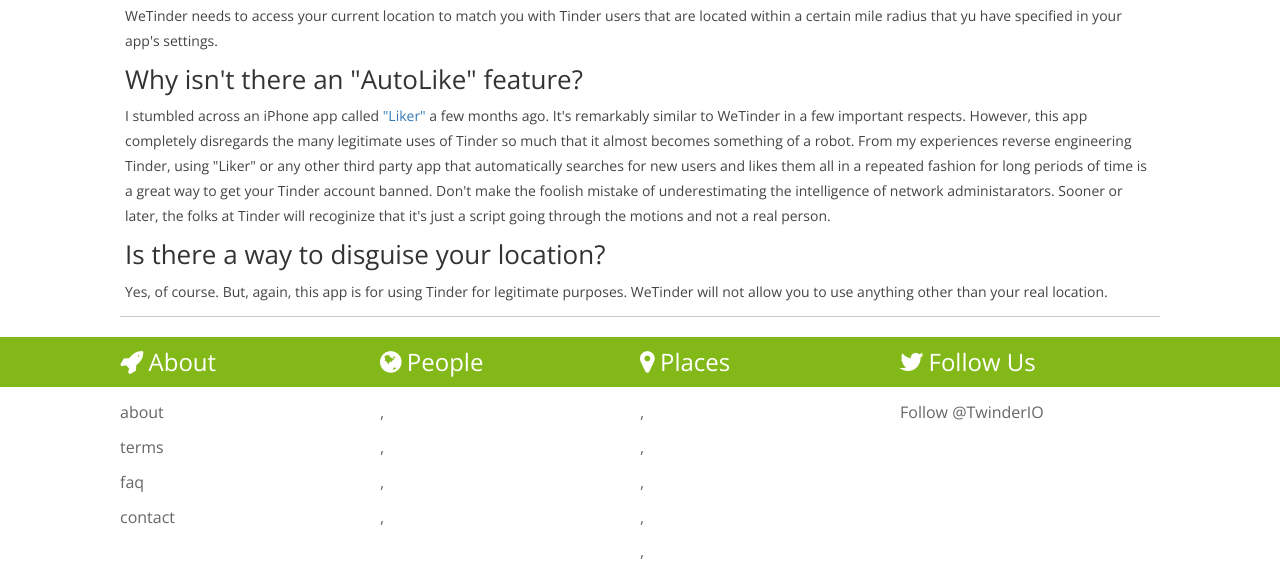
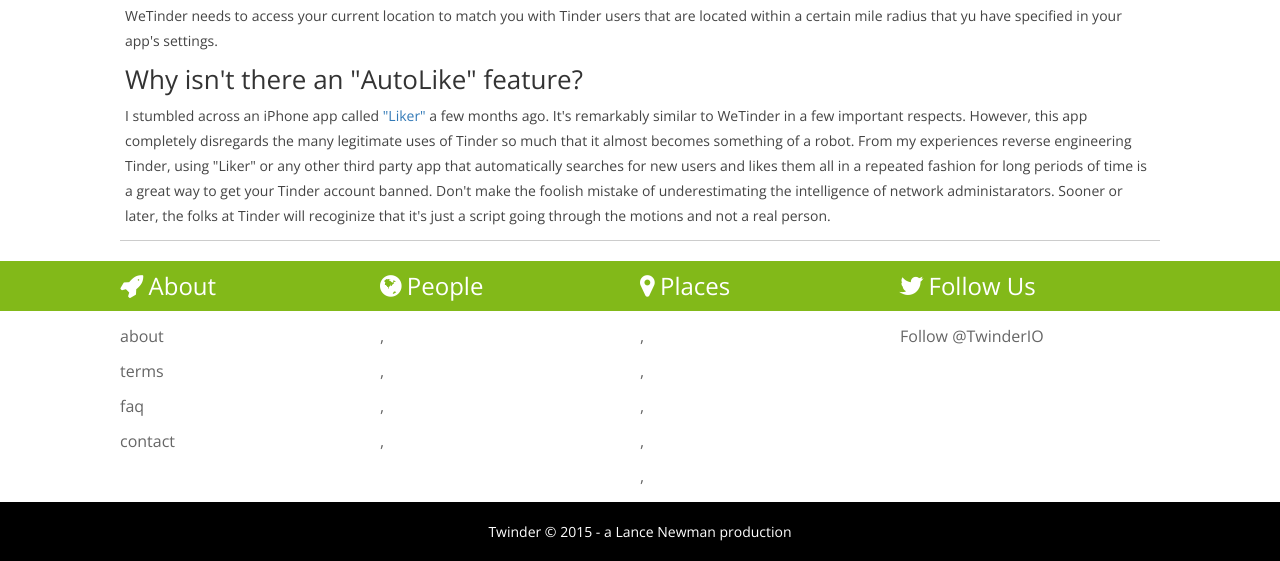
Before and after one commit to lnlance09/twinder, a PHP site: template application/views/faq.php in a window 1280 px wide. Shown: the part 715-1276 px from the top of the page. Run offline with PHP 8.4, Linux system fonts and the light colour scheme; the template is opened without the code that fills it, so the values that code supplies are empty; some libraries are stand-ins or nearby versions; some web fonts are replaced.

Commit message:
Change to FAQ page

```diff
--- a/application/views/faq.php
+++ b/application/views/faq.php
@@ -85,15 +85,6 @@
                     Don't make the foolish mistake of underestimating the intelligence of network administarators. Sooner or later, the folks at Tinder will recoginize that it's just a script going through the motions and not a real person.
                 </p>
 
-
-                <h2>
-                    Is there a way to disguise your location?
-                </h2>
-
-                <p>
-                    Yes, of course. But, again, this app is for using Tinder for legitimate purposes.
-                    WeTinder will not allow you to use anything other than your real location.
-                </p>
             </div>
 
             <meta content="Dating" itemprop="genre">
```
